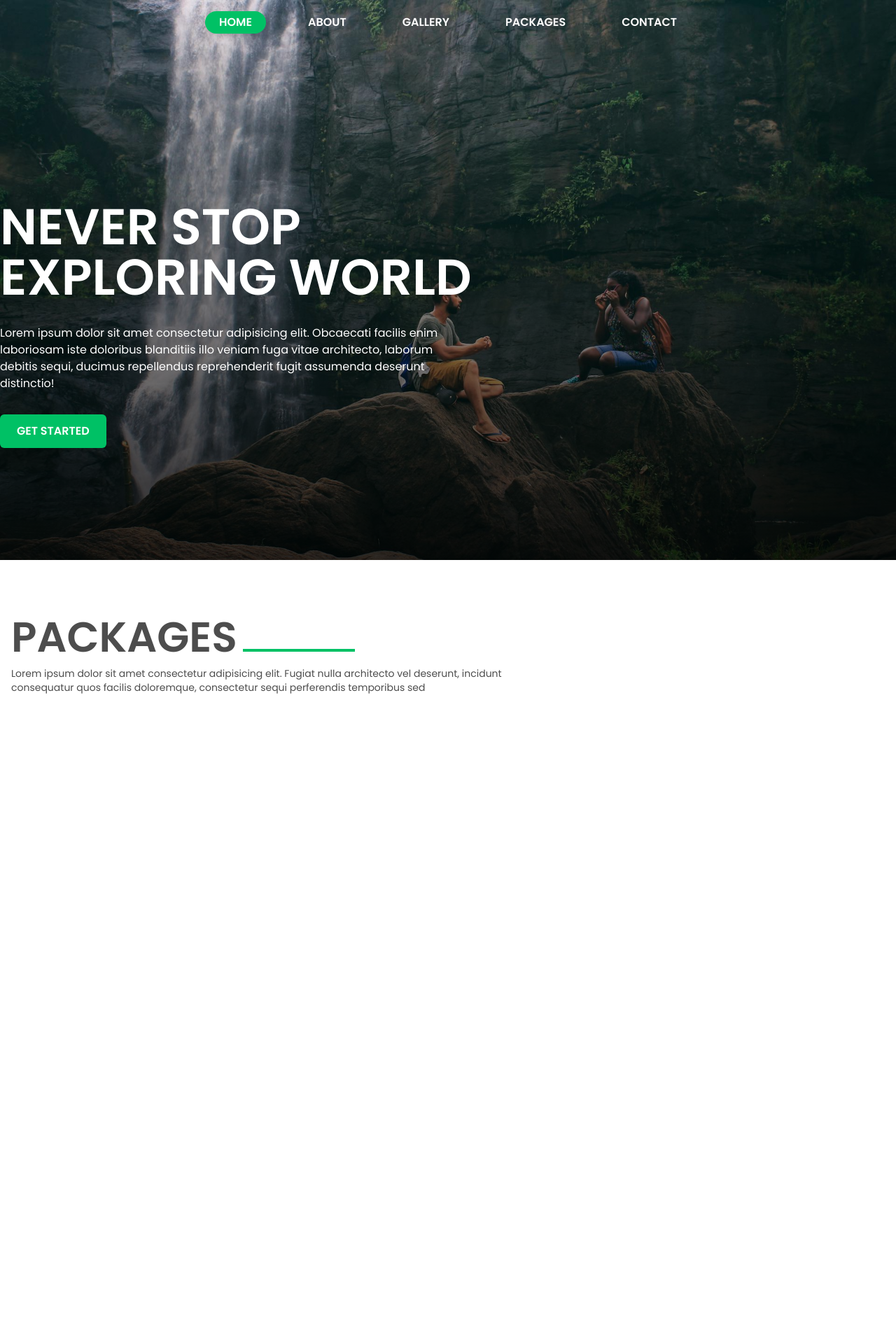
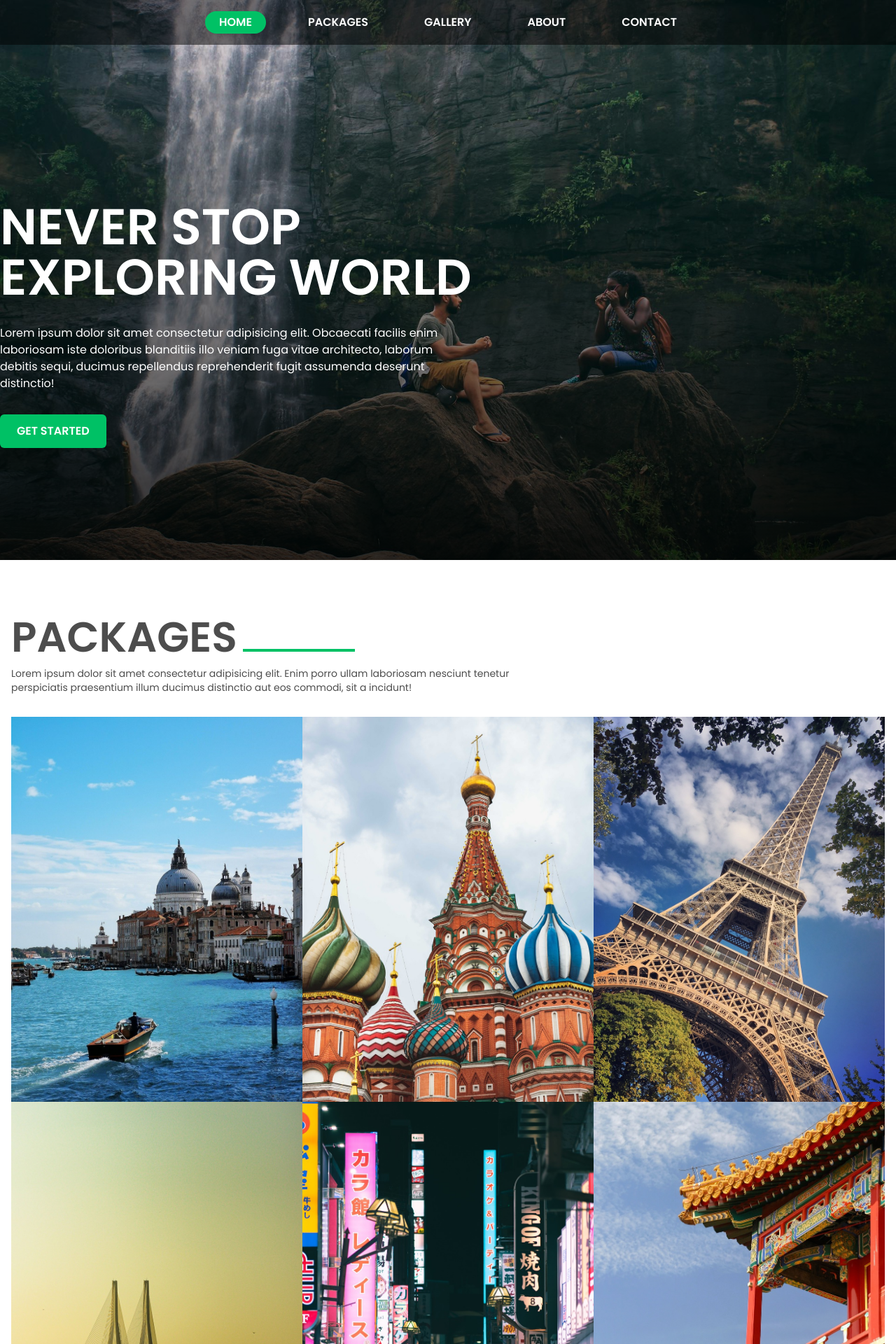
Before and after one commit to web-graphiz/tourist-guide, a Next.js app: page / in a window 1280 px wide. Shown: the top 1920 px of the page at 70% size. Built offline with nearby package versions, Linux system fonts and the light colour scheme.

Commit message:
updated with minor adjustment

```diff
--- a/src/app/page.tsx
+++ b/src/app/page.tsx
@@ -1,5 +1,6 @@
 import Header from "@/components/header";
-import PackageInfo from "@/components/packageInfo";
+import PackageDetails from "@/components/packageDetails";
+import { Package } from "@/models/package";
 
 const packages = [
   {
@@ -67,20 +68,21 @@ const Home = () => {
           </div>
         </div>
       </section>
+
       <section className="py-20">
         <div className="container mx-auto px-4">
           <h2 className="text-6xl font-bold text-darkGray mb-3 uppercase">
             Packages
-            <span className="bg-green w-40 h-1 inline-block ml-2"></span>
+            <span className="inline-block bg-green w-40 h-1 ml-2"></span>
           </h2>
           <p className="text-sm text-darkGray w-full max-w-[750px]">
-            Lorem ipsum dolor sit amet consectetur adipisicing elit. Fugiat
-            nulla architecto vel deserunt, incidunt consequatur quos facilis
-            doloremque, consectetur sequi perferendis temporibus sed
+            Lorem ipsum dolor sit amet consectetur adipisicing elit. Enim porro
+            ullam laboriosam nesciunt tenetur perspiciatis praesentium illum
+            ducimus distinctio aut eos commodi, sit a incidunt!
           </p>
           <div className="flex flex-wrap mt-8">
-            {packages.map((pkg, i: number) => {
-              return <PackageInfo key={i} pkg={pkg} />;
+            {packages.map((pkg: Package, i: number) => {
+              return <PackageDetails key={i} pkgInfo={pkg} />;
             })}
           </div>
         </div>
--- a/src/components/header.tsx
+++ b/src/components/header.tsx
@@ -2,7 +2,7 @@ import Link from "next/link";
 
 const Header = () => {
   return (
-    <header className="fixed left-0 right-0 py-4 z-50">
+    <header className="fixed left-0 right-0 py-4 z-50 bg-black bg-opacity-50">
       <nav className="flex gap-10 justify-center items-center">
         <Link
           href=""
@@ -14,8 +14,9 @@ const Header = () => {
           href=""
           className="uppercase font-semibold text-base text-white px-5 py-1 rounded-2xl transition-all hover:bg-green hover:shadow-md"
         >
-          About
+          Packages
         </Link>
+
         <Link
           href=""
           className="uppercase font-semibold text-base text-white px-5 py-1 rounded-2xl transition-all hover:bg-green hover:shadow-md"
@@ -26,7 +27,7 @@ const Header = () => {
           href=""
           className="uppercase font-semibold text-base text-white px-5 py-1 rounded-2xl transition-all hover:bg-green hover:shadow-md"
         >
-          Packages
+          About
         </Link>
         <Link
           href=""
--- /dev/null
+++ b/src/components/packageDetails.tsx
@@ -0,0 +1,31 @@
+import { Package } from "@/models/package";
+
+const PackageDetails = ({ pkgInfo }: { pkgInfo: Package }) => {
+  return (
+    <aside
+      className="group w-1/3 bg-cover bg-center"
+      style={{ backgroundImage: `url(/${pkgInfo.bgImg})` }}
+    >
+      <div className="opacity-0 group-hover:opacity-100 transition-all delay-150 bg-black bg-opacity-75 w-full h-[550px] flex justify-center items-center flex-col">
+        <h3 className="uppercase text-center text-4xl font-semibold text-white">
+          {pkgInfo.name}
+          <br />
+          <small className="text-xl tracking-widest font-normal">
+            {pkgInfo.location}
+          </small>
+        </h3>
+        <h4 className="text-3xl my-6 text-white font-semibold">
+          {pkgInfo.price}
+        </h4>
+        <a
+          href=""
+          className="bg-green text-white font-semibold px-5 py-1.5 rounded-full"
+        >
+          Book Now
+        </a>
+      </div>
+    </aside>
+  );
+};
+
+export default PackageDetails;
--- a/src/components/packageInfo.tsx
+++ /dev/null
@@ -1,28 +0,0 @@
-import { Package } from "@/models/package";
-
-const PackageInfo = function ({ pkg }: { pkg: Package }) {
-  return (
-    <aside
-      className={`group w-1/3 bg-[url('/${pkg.bgImg}')] bg-cover bg-center`}
-    >
-      <div className="opacity-0 group-hover:opacity-100 transition-all bg-black bg-opacity-75 w-full h-[550px] flex justify-center items-center flex-col">
-        <h3 className="text-center uppercase text-4xl font-semibold text-white">
-          {pkg.name}
-          <br />
-          <small className="text-xl tracking-widest font-normal">
-            {pkg.location}
-          </small>
-        </h3>
-        <h4 className="text-3xl my-6 text-white font-semibold">{pkg.price}</h4>
-        <a
-          href=""
-          className="bg-green text-white font-semibold px-5 py-1.5 rounded-full"
-        >
-          Book Now
-        </a>
-      </div>
-    </aside>
-  );
-};
-
-export default PackageInfo;
```
